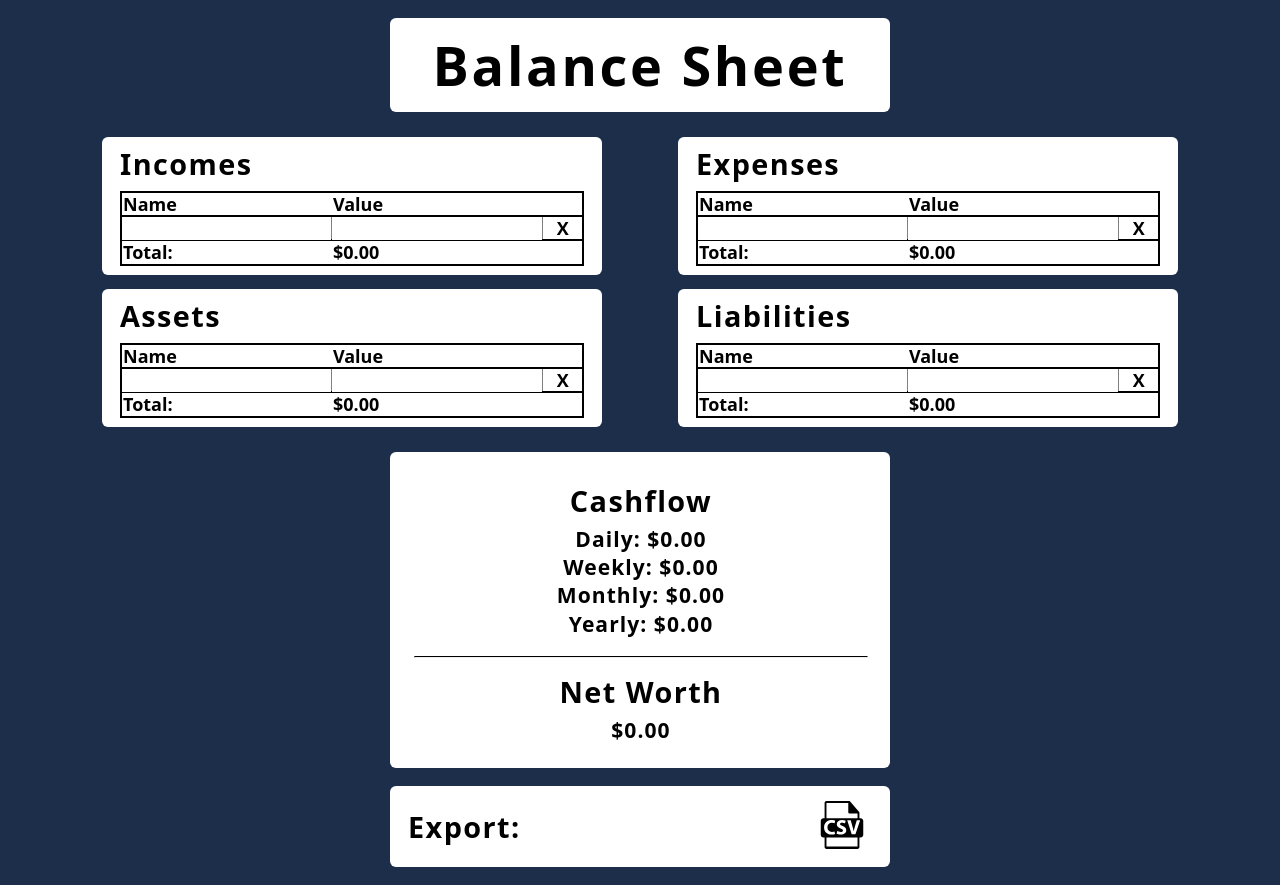
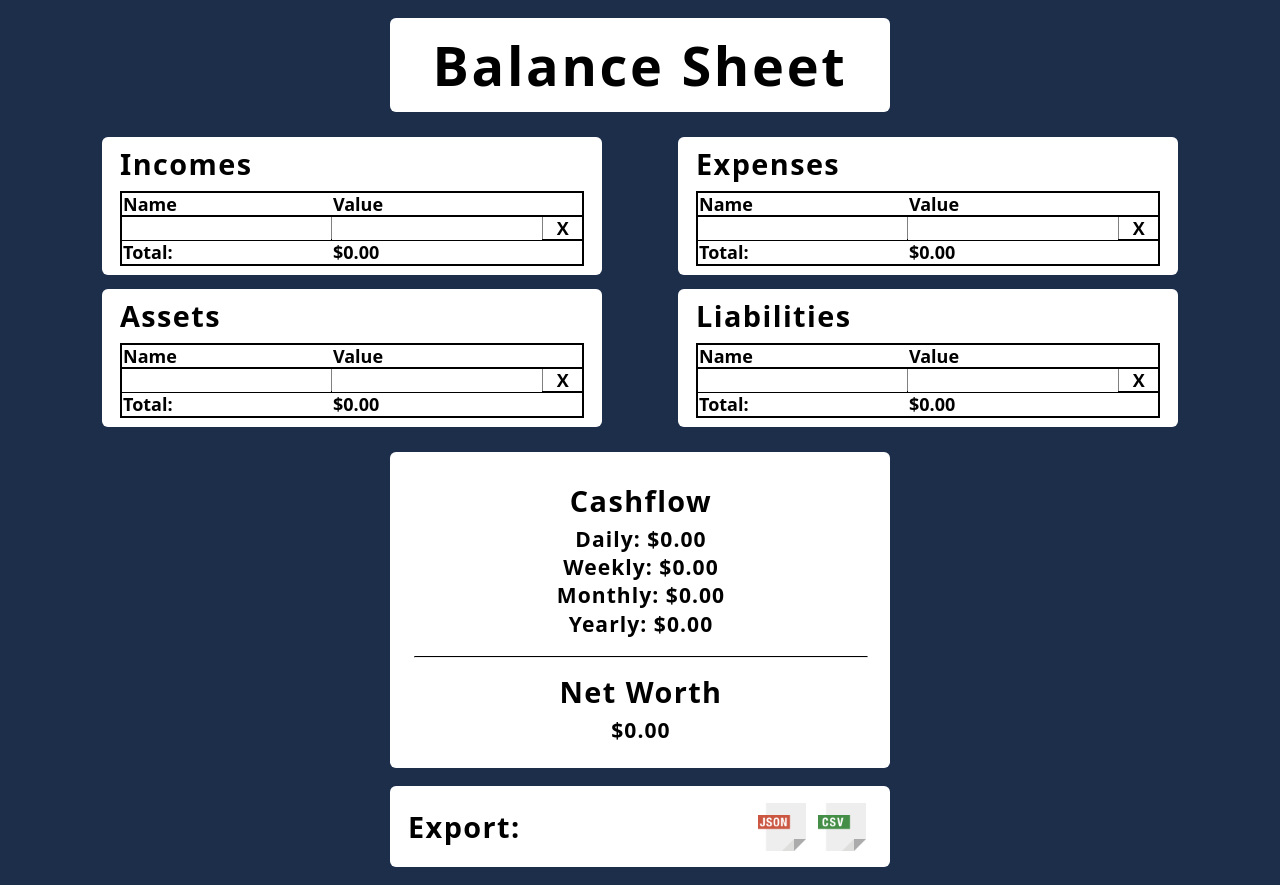
Before and after one commit to SilasReinagel/BalanceSheet, a Svelte app: page / in a window 1280 px wide. Built offline with nearby package versions, Linux system fonts and the light colour scheme.

Commit message:
Json File Export. Closes #10

```diff
--- a/src/App.svelte
+++ b/src/App.svelte
@@ -3,7 +3,6 @@
 	import Summary from './SummaryWidget.svelte';
 	import createBalanceSheet from './Backend/BalanceSheet.js';
 	import saveFile from './Backend/SaveTxtFile.js';
-	import CsvIcon from './Icons/CsvDownload.svelte';
 
 	let sheet = createBalanceSheet([], [], [], []);
 
@@ -13,8 +12,9 @@
 		year: '2-digit',
 	}).replaceAll('/', '');
 
-	const updateIncomes = d => { sheet = sheet.updated(() => sheet.incomes = d); }
-	const downloadCsv = t => { saveFile(sheet.toCsv(), `EZBalanceSheet-${getDateString()}.csv`);	}
+	const updateIncomes = d => { sheet = sheet.updated(() => sheet.incomes = d); };
+	const downloadCsv = t => { saveFile(sheet.toCsv(), `EZBalanceSheet-${getDateString()}.csv`);};
+	const downloadJson = t => { saveFile(JSON.stringify(sheet), `EZBalanceSheet-${getDateString()}.json`); };
 </script>
 
 <main>
@@ -33,9 +33,21 @@
 
 	<div class="controls row">
 		<h2>Export:</h2>
-		<button on:click={downloadCsv}><CsvIcon/></button>
+		<div class="row">
+			<button on:click={downloadJson}>
+				<div class="icon">
+					<img src="/images/json.png" alt="Download JSON"/>
+				</div>
+			</button>
+			<button on:click={downloadCsv}>
+				<div class="icon">
+					<img src="/images/csv.png" alt="Download CSV"/>
+				</div>
+			</button>
+		</div>
 	</div>
 </main>
+
 
 <style>
 	main {
@@ -96,6 +108,11 @@
 		background-color: #dedede;
 	}
 
+	.icon {
+		width: 48px;
+		height: 48px;
+	}
+
 	@media (min-width: 640px) {
 		main {
 			max-width: none;
--- a/src/Backend/BalanceSheet.js
+++ b/src/Backend/BalanceSheet.js
@@ -1,7 +1,7 @@
 const sumAmount = d => d.map(x => new Number(x.amount)).reduce((a, v) => a + v, 0);
 
 const nameFor = (arr, i) => arr.length > i ? arr[i].name : "";
-const amountFor = (arr, i) => arr.length > i ? arr[i].amount : 0;
+const amountFor = (arr, i) => arr.length > i ? arr[i].amount : "";
 const csvEnclosedVal = (val) => (typeof val == "string") ? '"' + val + '"' : val;
 const csvRow = (vals) => vals.map(v => csvEnclosedVal(v)).join(",");
 const toCsv = (sheet) => {
--- a/src/Icons/CsvDownload.svelte
+++ /dev/null
@@ -1,26 +0,0 @@
-<svg version="1.1" id="Capa_1" xmlns="http://www.w3.org/2000/svg" xmlns:xlink="http://www.w3.org/1999/xlink" x="0px" y="0px"
-	 width="48px" height="48px" viewBox="0 0 548.29 548.291" style="enable-background:new 0 0 548.29 548.291;"
-	 xml:space="preserve">
-<g>
-	<path d="M486.2,196.121h-13.164V132.59c0-0.399-0.064-0.795-0.116-1.2c-0.021-2.52-0.824-5-2.551-6.96L364.656,3.677
-		c-0.031-0.034-0.064-0.044-0.085-0.075c-0.629-0.707-1.364-1.292-2.141-1.796c-0.231-0.157-0.462-0.286-0.704-0.419
-		c-0.672-0.365-1.386-0.672-2.121-0.893c-0.199-0.052-0.377-0.134-0.576-0.188C358.229,0.118,357.4,0,356.562,0H96.757
-		C84.893,0,75.256,9.649,75.256,21.502v174.613H62.093c-16.972,0-30.733,13.756-30.733,30.73v159.81
-		c0,16.966,13.761,30.736,30.733,30.736h13.163V526.79c0,11.854,9.637,21.501,21.501,21.501h354.777
-		c11.853,0,21.502-9.647,21.502-21.501V417.392H486.2c16.966,0,30.729-13.764,30.729-30.731v-159.81
-		C516.93,209.872,503.166,196.121,486.2,196.121z M96.757,21.502h249.053v110.006c0,5.94,4.818,10.751,10.751,10.751h94.973v53.861
-		H96.757V21.502z M258.618,313.18c-26.68-9.291-44.063-24.053-44.063-47.389c0-27.404,22.861-48.368,60.733-48.368
-		c18.107,0,31.447,3.811,40.968,8.107l-8.09,29.3c-6.43-3.107-17.862-7.632-33.59-7.632c-15.717,0-23.339,7.149-23.339,15.485
-		c0,10.247,9.047,14.769,29.78,22.632c28.341,10.479,41.681,25.239,41.681,47.874c0,26.909-20.721,49.786-64.792,49.786
-		c-18.338,0-36.449-4.776-45.497-9.77l7.38-30.016c9.772,5.014,24.775,10.006,40.264,10.006c16.671,0,25.488-6.908,25.488-17.396
-		C285.536,325.789,277.909,320.078,258.618,313.18z M69.474,302.692c0-54.781,39.074-85.269,87.654-85.269
-		c18.822,0,33.113,3.811,39.549,7.149l-7.392,28.816c-7.38-3.084-17.632-5.939-30.491-5.939c-28.822,0-51.206,17.375-51.206,53.099
-		c0,32.158,19.051,52.4,51.456,52.4c10.947,0,23.097-2.378,30.241-5.238l5.483,28.346c-6.672,3.34-21.674,6.919-41.208,6.919
-		C98.06,382.976,69.474,348.424,69.474,302.692z M451.534,520.962H96.757v-103.57h354.777V520.962z M427.518,380.583h-42.399
-		l-51.45-160.536h39.787l19.526,67.894c5.479,19.046,10.479,37.386,14.299,57.397h0.709c4.048-19.298,9.045-38.352,14.526-56.693
-		l20.487-68.598h38.599L427.518,380.583z"/>
-</g>
-</svg>
-
-<style>
-</style>
```
Also changed, not shown: public/images/csv.png (added), public/images/json.png (added).
